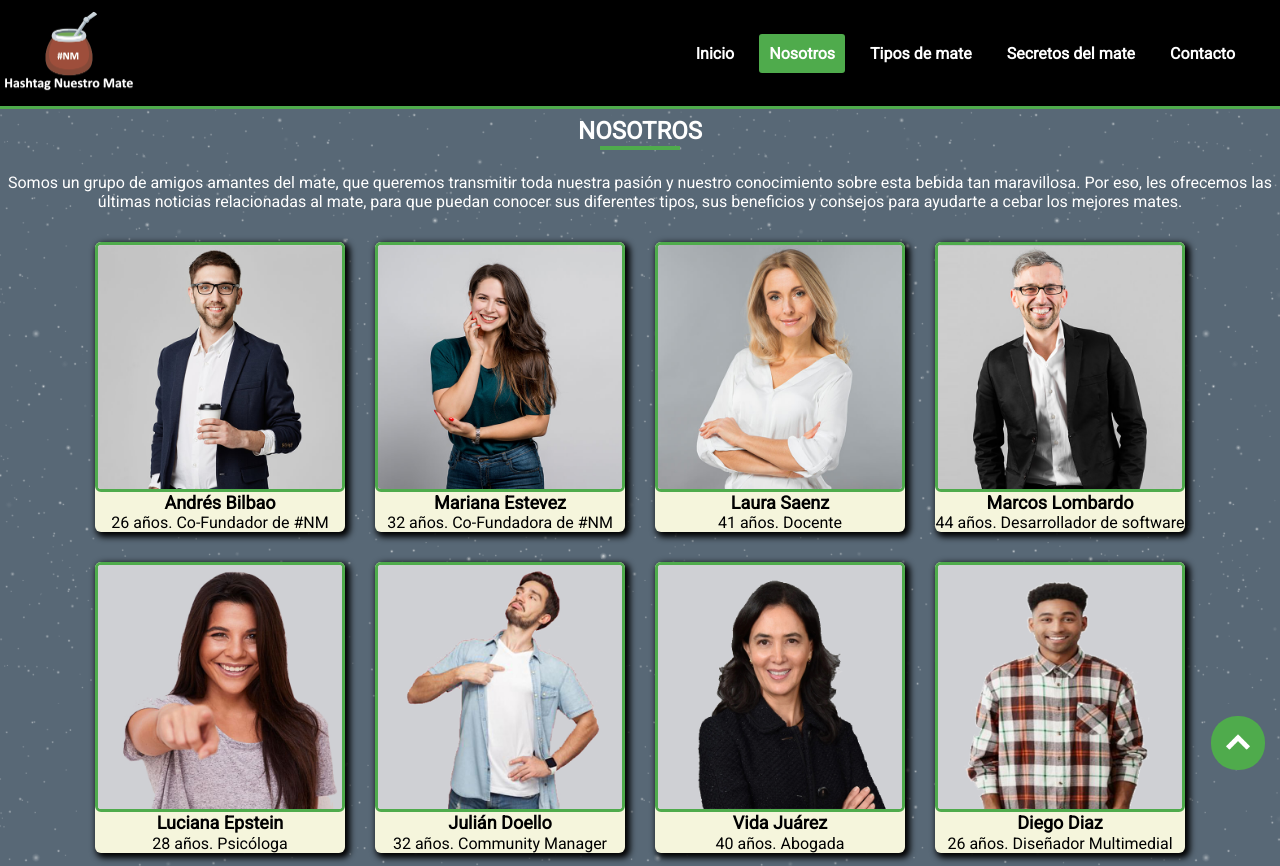
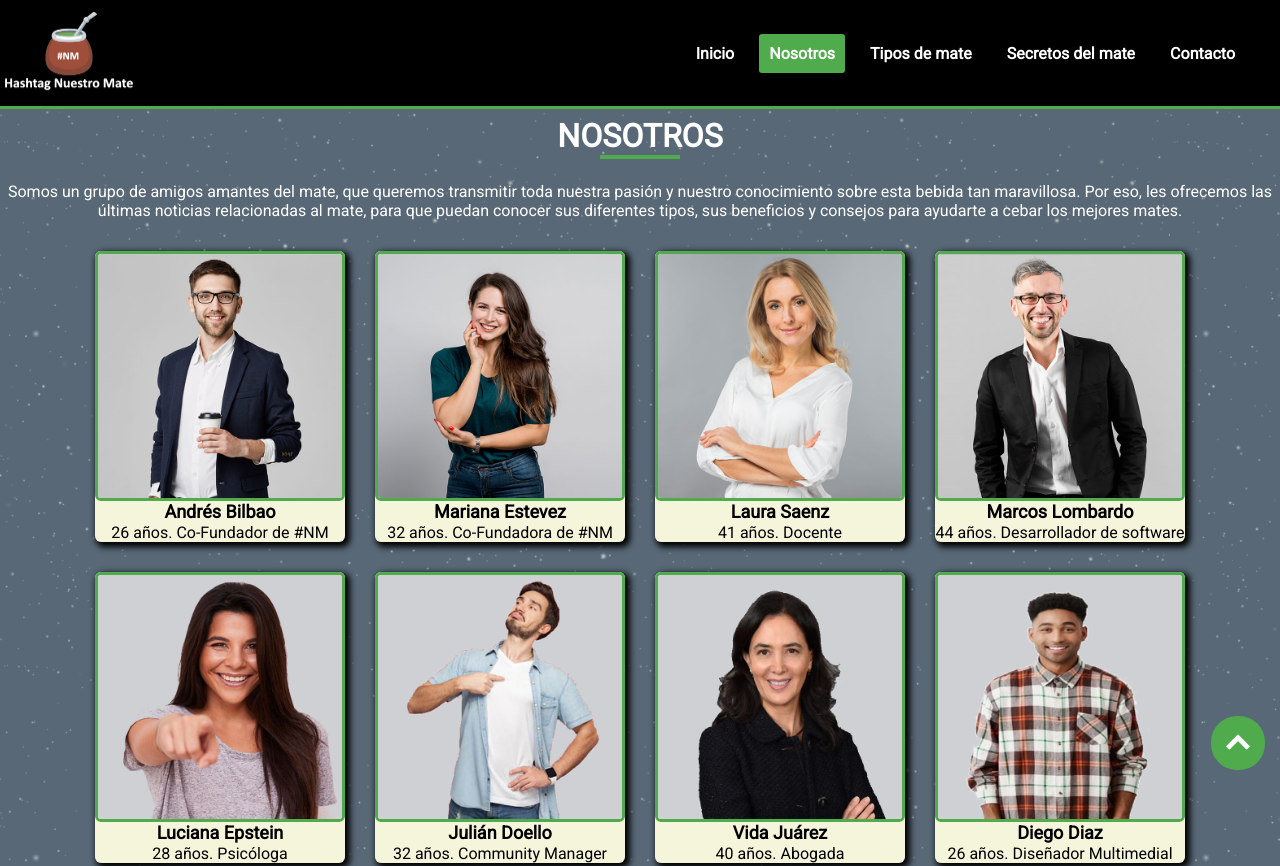
Before and after one commit to maxieffron/coderWeb, a plain HTML site: page pages/nosotros.html in a window 1280 px wide. Shown: the top 866 px of the page. Drawn offline with nearby package versions, Linux system fonts and the light colour scheme.

Commit message:
Se modifican las etiquetas h2 del sitio, actualizandolas a h1

```diff
--- a/assets/scss/partials/_generals.scss
+++ b/assets/scss/partials/_generals.scss
@@ -46,7 +46,7 @@
           font-size: 24px;
         }
 
-        h2::after {
+        h1::after {
           content: " ";
           background: $primary-color;
           display: block;
--- a/pages/nosotros.html
+++ b/pages/nosotros.html
@@ -81,7 +81,7 @@
       <main>
 
             <div class="section-description">
-                  <h2>Nosotros</h2>
+                  <h1>Nosotros</h1>
                   <p>
                         Somos un grupo de amigos amantes del mate, que queremos transmitir toda nuestra pasión y nuestro
                         conocimiento
```
Also changed, not shown: pages/contacto.html (+1 -1 lines), pages/secretos-del-mate.html (+1 -1 lines), pages/tipos-de-mate.html (+1 -1 lines), assets/css/style.css.
